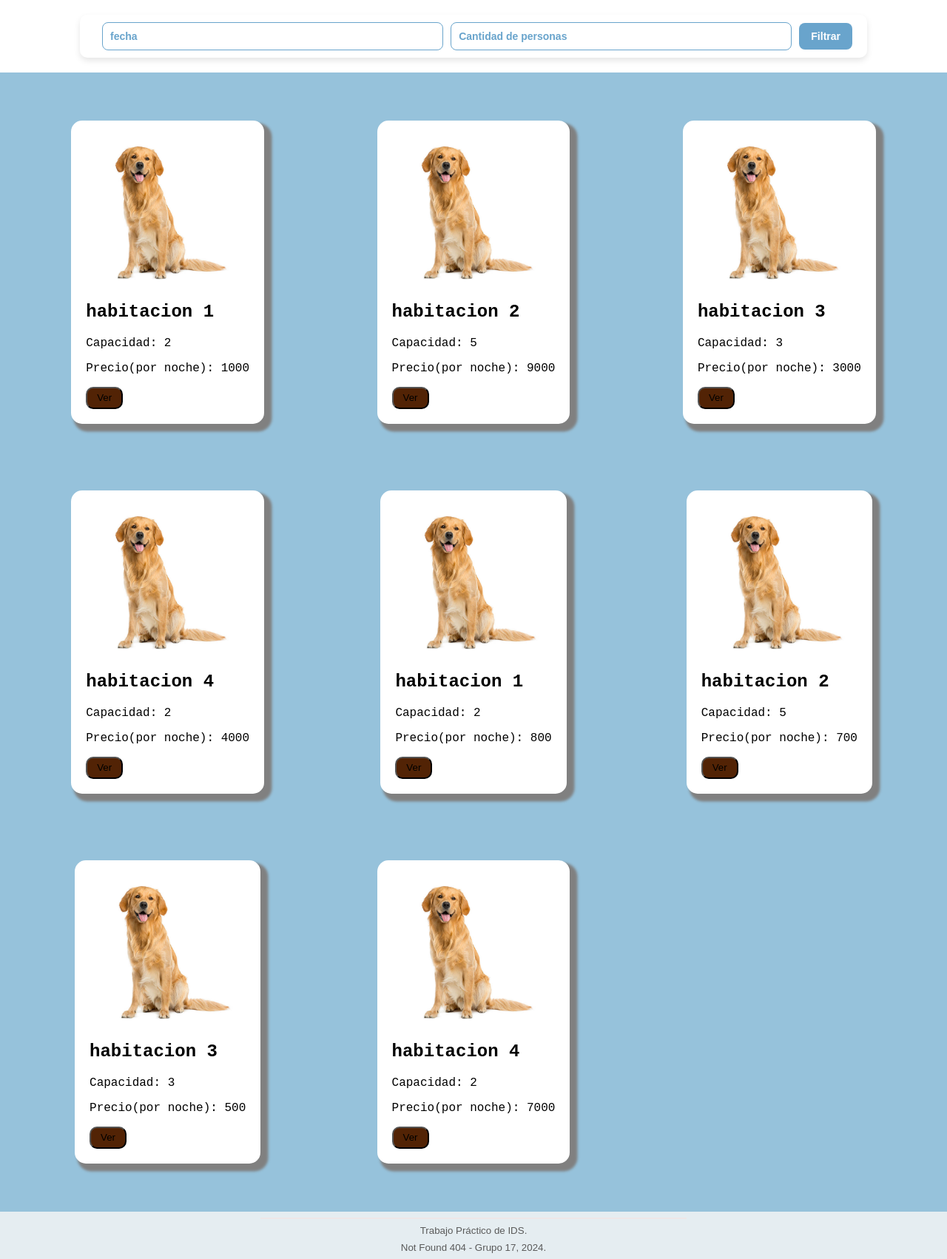
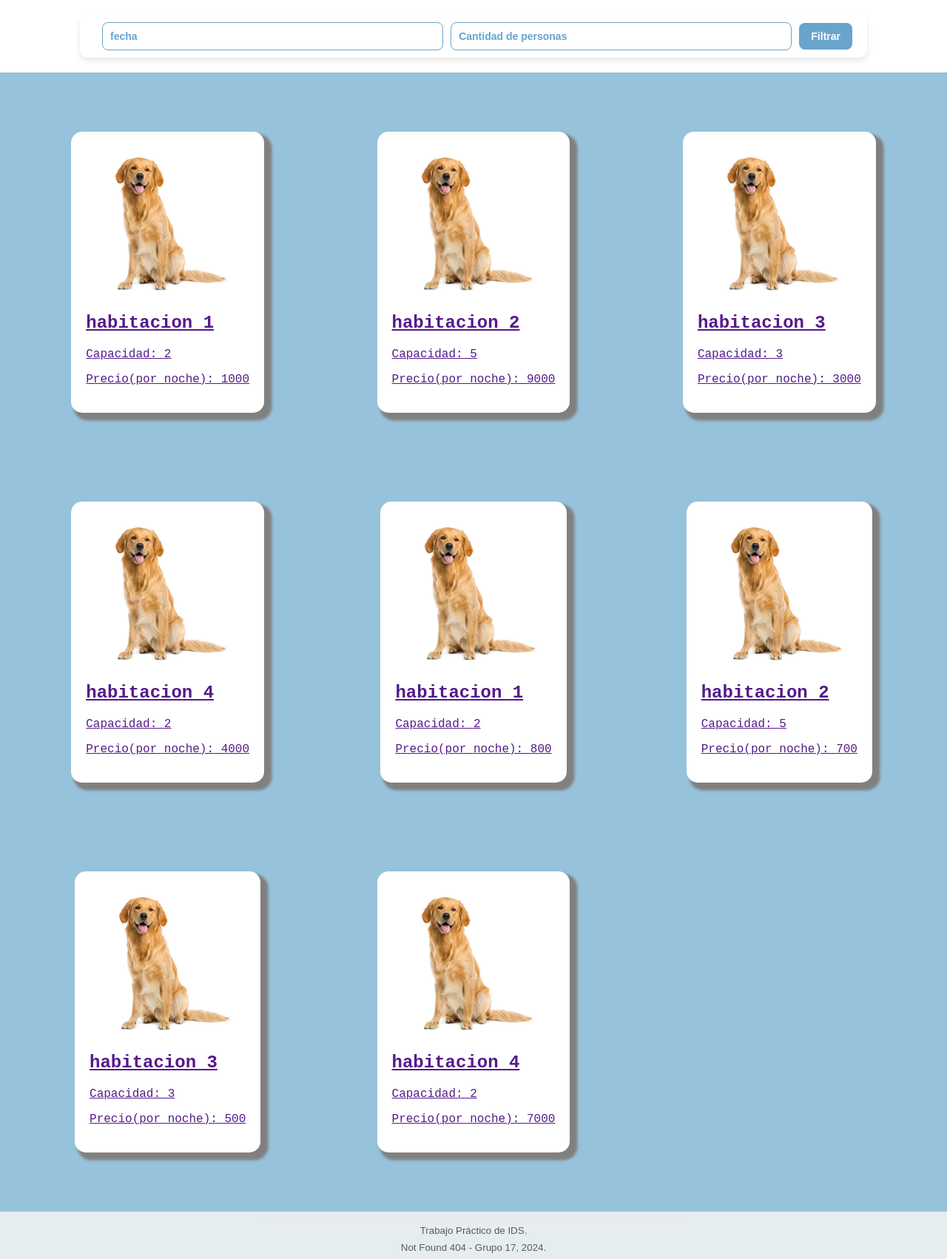
Before and after one commit to renzomartin1/NOT-FOUND-404, a Flask app: page /hotel in a window 1280 px wide. Shown: the part 135-1837 px from the top of the page at 74% size. Run offline with Flask 3, Linux system fonts and the light colour scheme.

Commit message:
#5 Modificacion diseño de vista hotel

```diff
--- a/front-end/templates/hotel.html
+++ b/front-end/templates/hotel.html
@@ -36,13 +36,14 @@
 <div id="hotel"> <!-- Datos habitaciones del hotel seleccionado -->
     {% for num, dato in datos.items() %}
         <div id="grilla">
-            <div class="texto-habitacion">
-                <img src="{{url_for('static', filename='images/perro.jpg')}}" class="imagen-habitacion" alt="habitaciones">
-                <h2 >{{dato["nombre"]}}</h2>
-                <p >Capacidad: {{dato["capacidad"]}}</p>
-                <p >Precio(por noche): {{dato["precio"]}}</p>
-                <a href=""><button class="boton-habitacion">Ver</button></a>
-            </div>
+            <a href="" class="enlaces">
+                <div class="texto-habitacion">
+                    <img src="{{url_for('static', filename='images/perro.jpg')}}" class="imagen-habitacion" alt="habitaciones">
+                    <h2>{{dato["nombre"]}}</h2>
+                    <p>Capacidad: {{dato["capacidad"]}}</p>
+                    <p>Precio(por noche): {{dato["precio"]}}</p>
+                </div>
+            </a>
         </div>
     {% endfor %}
 </div>
```
